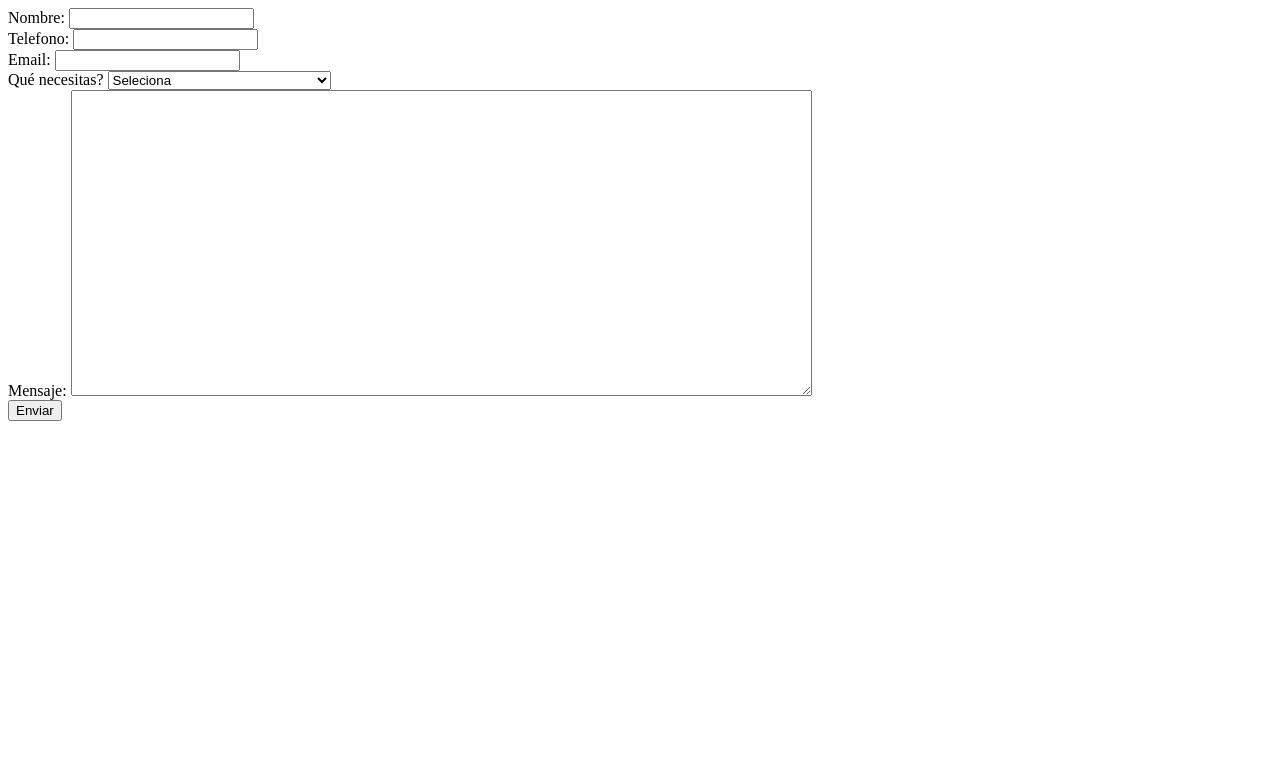
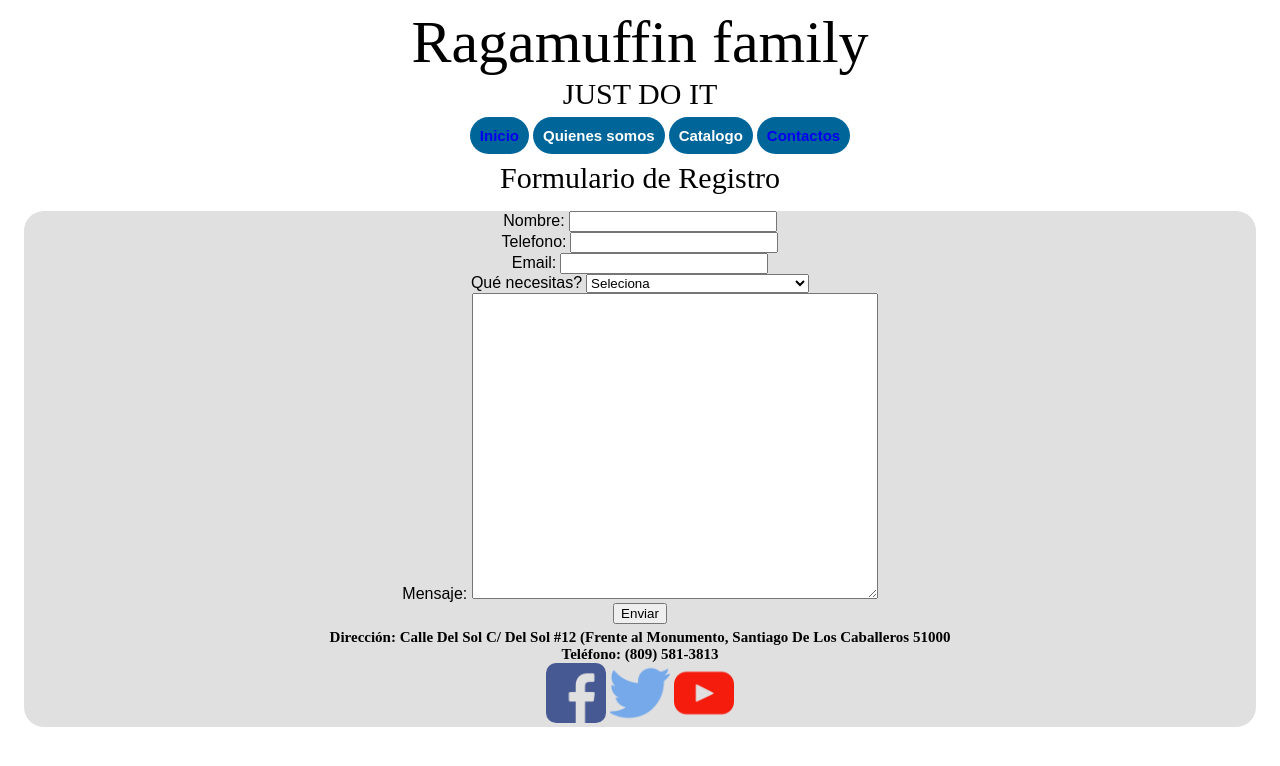
Before and after one commit to ragamurffin/Segundo-ParciaL, a website: page Segundo Parcial/public_html/Formulario.html in a window 1280 px wide. Drawn offline with Linux system fonts and the light colour scheme.

Commit message:
Definiendo mis estilos

```diff
--- a/Segundo Parcial/public_html/Formulario.html
+++ b/Segundo Parcial/public_html/Formulario.html
@@ -9,8 +9,32 @@ and open the template in the editor.
         <title>TODO supply a title</title>
         <meta charset="UTF-8">
         <meta name="viewport" content="width=device-width, initial-scale=1.0">
+        <link href="css/Estilos.css" rel="stylesheet" type="text/css"/>
     </head>
     <body>
+
+         <div id='cabecera'>
+            Ragamuffin family
+        </div>
+
+        <div id='eslogan'>
+            JUST DO IT
+        </div>
+
+        <div id='menu'>
+            <ul>
+                <li><a href='index.html'>Inicio</a></li>
+                <li><a href=''>Quienes somos</a></li>
+                <li><a href=''>Catalogo</a></li>
+                <li><a href="Formulario.html">Contactos</a></li>
+
+            </ul>
+        </div>
+
+        <div id='registro'>
+            Formulario de Registro</br>
+        </div>
+
         <div id='formulario'>
             <form>
                 <div>
@@ -50,5 +74,14 @@ and open the template in the editor.
                 </div>
             </form>
         </div>
+                <div id='pie'>
+             Dirección: Calle Del Sol C/ Del Sol #12 (Frente al Monumento, Santiago De Los Caballeros 51000</br>
+             Teléfono: (809) 581-3813</br>
+
+            <img src="imagenes/facebook.png" witdth= 60 height=60 alt=""/>
+            <img src="imagenes/gorjeo (1).png" witdth= 60 height=60 alt=""/>
+            <img src="imagenes/yutub.png" witdth= 60 height=60 alt=""/>
+        </div>
+
     </body>
 </html>
--- /dev/null
+++ b/Segundo Parcial/public_html/css/Estilos.css
@@ -0,0 +1,99 @@
+/*
+To change this license header, choose License Headers in Project Properties.
+To change this template file, choose Tools | Templates
+and open the template in the editor.
+*/
+/*
+    Created on : Mar 19, 2018, 7:32:01 PM
+    Author     : 00140421
+*/
+#cabecera{
+    font-family: time new rome;
+    font-size: 60px;
+    text-align: center;
+    color:#000000
+}
+#eslogan{
+    font-family: time new rome;
+    font-size: 30px;
+    text-align: center;
+    color:#000000
+}
+ul li{
+    display: inline;
+    font-size: 15px;
+    font-weight: bold;
+    font-family: arial;
+    background: #006699;
+    padding: 10px;
+    border-radius: 20px;
+
+}
+#menu{
+      text-align:center;
+}
+img{
+    border-radius: 10px;
+    text-align: center
+}
+#imagenes {
+    text-align: center
+}
+#cuerpo{
+    text-align: center;
+    font-family: calibri;
+    font-size: 18px;
+    color: #000000;
+}
+#pie{
+    background: 000000;
+    text-align: center;
+    font-weight: bold;
+    margin: 0 auto;
+    width:700px;
+    background: #E0E0E0;
+    padding-box:5px;
+    font-size: 15px
+}
+#formulario{
+    text-align: center;
+    margin: 1em;
+    border-width: 2px;
+    inline-box-align: 250px;
+    background: #E0E0E0;
+    border-radius: 20px;
+    padding: lenght;
+    padding-box:5px;
+}
+form{
+    margin-bottom: 5px
+}
+label{
+    font-family: Arial;
+    width: 100px;
+    text-align: right;
+    display: inline;
+}
+input{
+    width: 200px;
+}
+textArea{
+    width: 400px;
+    vertical-align:
+}
+a{
+     text-decoration: none;
+}
+a:hover{
+    color:#E74C3C;
+    font-size: 15px;
+}
+a:visited{
+    color: white;
+}
+#registro{
+    font-family: time new rome;
+    font-size: 30px;
+    text-align: center;
+    color:#000000
+}
```
Also changed, not shown: Segundo Parcial/public_html/index.html (+11 -4 lines).
